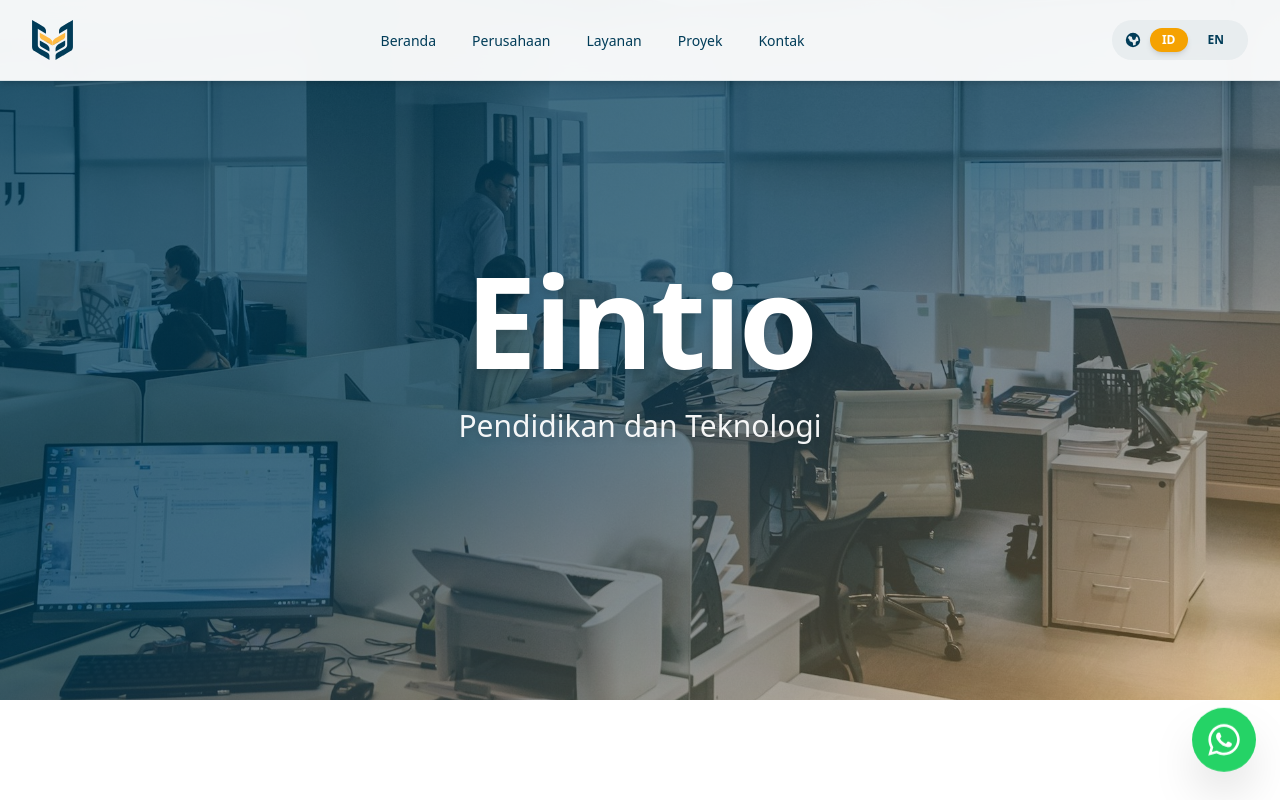
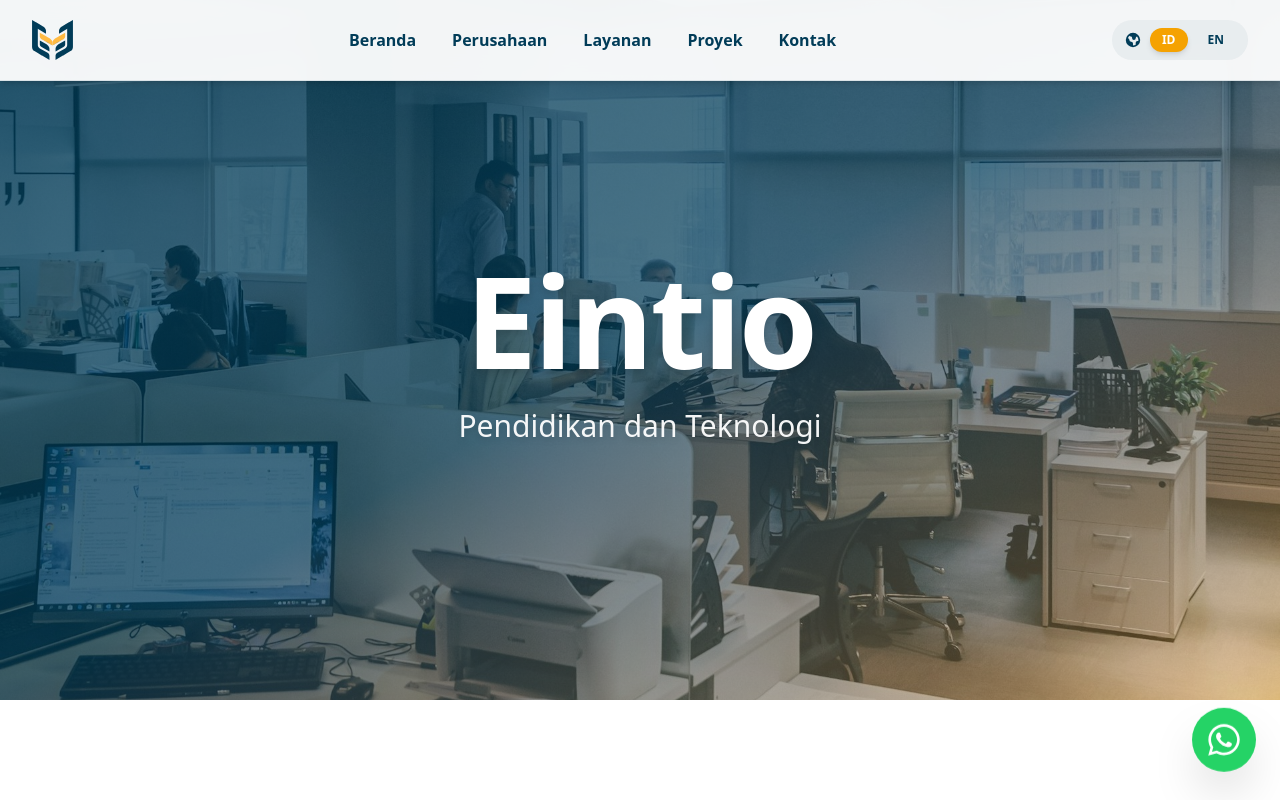
Before and after one commit to RysNan/eintio-webpro, a React (Vite) app: page / in a window 1280 px wide. Shown: the top 800 px of the page. Built offline with nearby package versions, Linux system fonts and the light colour scheme.

Commit message:
Update Navbar component styles for improved readability and consistency

```diff
--- a/src/components/Navbar.tsx
+++ b/src/components/Navbar.tsx
@@ -55,7 +55,7 @@
                 <li key={index}>
                   <a
                     href={item.href}
-                    className="relative px-4 py-2 text-sm font-medium text-[#013C58] hover:text-[#F5A201] transition-colors duration-300 group"
+                    className="relative px-4 py-2 text-base font-semibold text-[#013C58] hover:text-[#F5A201] transition-colors duration-300 group"
                   >
                     {item.label}
                     <span className="absolute bottom-0 left-0 w-0 h-0.5 bg-[#F5A201] group-hover:w-full transition-all duration-300"></span>
@@ -141,7 +141,7 @@
                   <a
                     href={item.href}
                     onClick={handleMenuItemClick}
-                    className="block px-4 py-3 text-base font-medium text-[#013C58] hover:bg-[#F5A201]/10 hover:text-[#F5A201] rounded-lg transition-all duration-300"
+                    className="block px-4 py-3 text-lg font-semibold text-[#013C58] hover:bg-[#F5A201]/10 hover:text-[#F5A201] rounded-lg transition-all duration-300"
                   >
                     {item.label}
                   </a>
```
